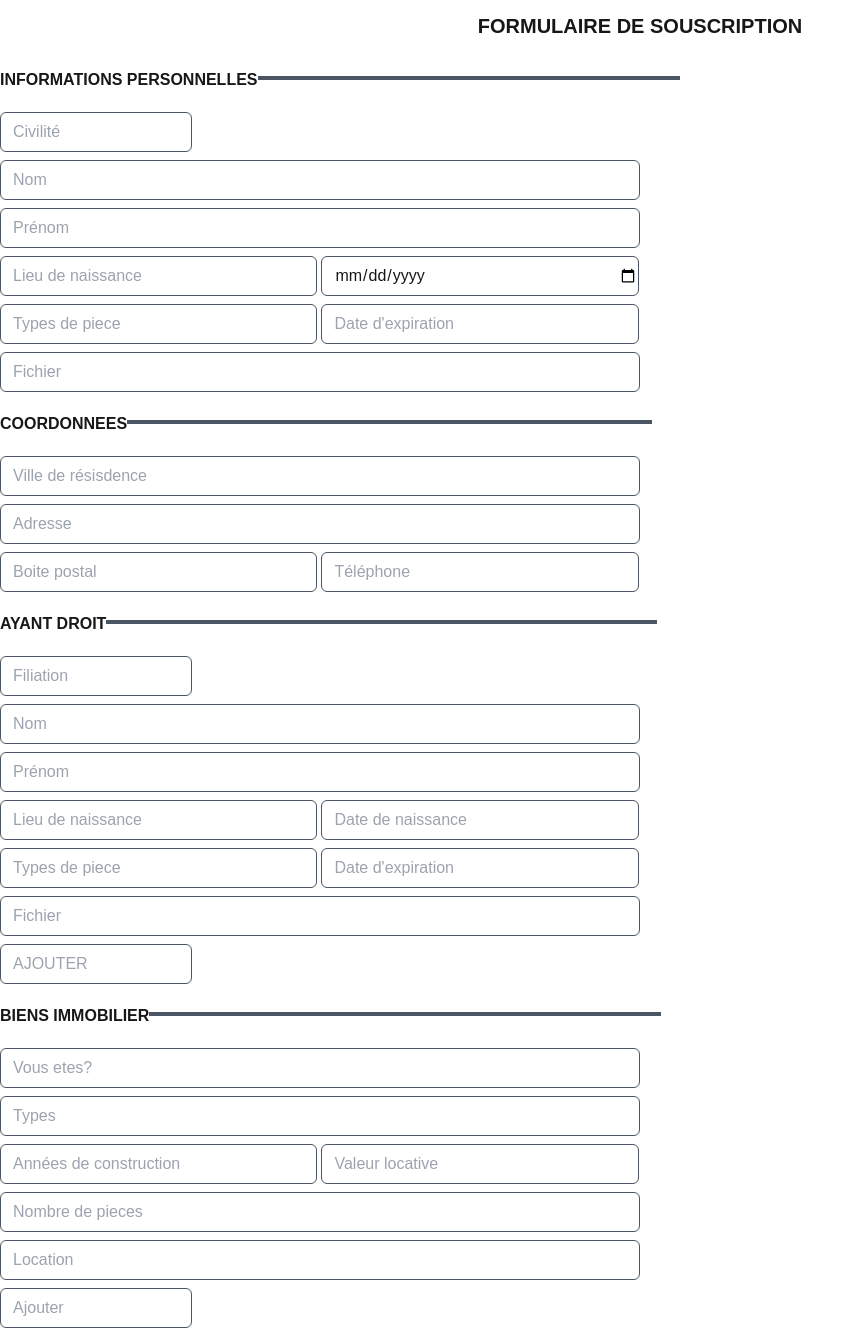
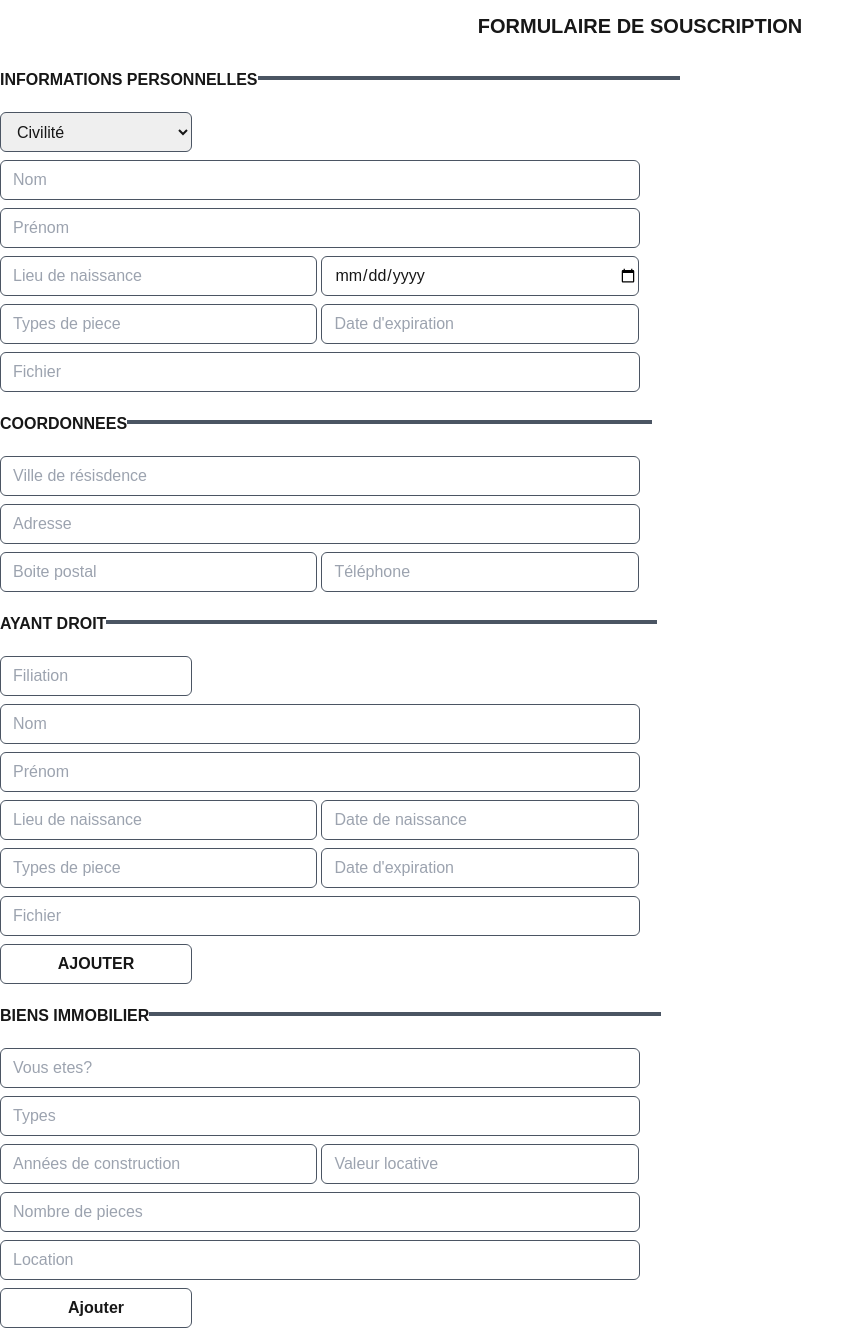
Before and after one commit to EmomiSethForgive/Formulaire__Newton, a Next.js app: page / in a window 1280 px wide. Shown: the whole page, without its empty margins (0-864 px from the left). Built offline with nearby package versions, Linux system fonts and the light colour scheme.

Commit message:
8 commit

```diff
--- a/app/components/Forms.jsx
+++ b/app/components/Forms.jsx
@@ -7,7 +7,13 @@ export function Forms() {
             <h1 className="max-sm:text-xs w-[] ">INFORMATIONS PERSONNELLES</h1>
             <div className="w-[50%] md:w-[33%] bg-gray-600 md:mt-2 max-md:m-auto h-1"></div>
           </div>
-          <input type="text" placeholder="Civilité" className=" border border-gray-600 bg-transparent  h-10  rounded-md pl-3 max-sm:pl-2 w-[25%]  md:w-[15%] " />
+          <select className=" border border-gray-600  h-10  rounded-md pl-3 max-sm:pl-2 w-[25%]  md:w-[15%] ">
+            <option disabled selected>Civilité</option>
+            <option  className=" border border-gray-600 h-10  rounded-md pl-3 max-sm:pl-2 w-[25%]  md:w-[15%]">Mr</option>
+            <option  className=" border border-gray-600 h-10  rounded-md pl-3 max-sm:pl-2 w-[25%]  md:w-[15%]">Mme</option>
+            <option  className=" border border-gray-600 h-10  rounded-md pl-3 max-sm:pl-2 w-[25%]  md:w-[15%]">Mlle</option>
+          </select>
+          {/* <input type="text" placeholder="Civilité" className=" border border-gray-600 bg-transparent  h-10  rounded-md pl-3 max-sm:pl-2 w-[25%]  md:w-[15%] " /> */}
           <input type="text" placeholder="Nom" className=" border border-gray-600 bg-transparent  h-10  rounded-md pl-3 max-sm:pl-2 max-sm:w-full w-[70%] md:w-[50%] " />
           <input type="text" placeholder="Prénom" className=" border border-gray-600 bg-transparent  h-10  rounded-md pl-3 max-sm:pl-2 max-sm:w-full w-[70%] md:w-[50%] " />
           <div className="flex gap-1">
@@ -45,7 +51,7 @@ export function Forms() {
             <input type="text" placeholder="Date d'expiration" className="border border-gray-600 bg-transparent  h-10  rounded-md pl-3 max-sm:pl-2 max-sm:w-[49.7%] w-[24.8%] " />
           </div>
           <input type="text" placeholder="Fichier" className="border border-gray-600 bg-transparent  h-10  rounded-md pl-3 max-sm:pl-2 max-sm:w-full w-[70%] md:w-[50%] " />
-          <input type="text" placeholder="AJOUTER" className="border border-gray-600 bg-transparent  h-10  rounded-md pl-3 max-sm:pl-2 w-[25%]  md:w-[15%] " />
+          <button type="submit"className="border border-gray-600 bg-transparent  h-10  rounded-md font-semibold w-[25%]  md:w-[15%] ">AJOUTER</button>
           <div className="flex w-full mt-3 mb-3 font-semibold ">
             <h1 className="max-sm:text-xs">BIENS IMMOBILIER</h1>
             <div className="w-[72%] bg-gray-600 md:w-[40%] md:mt-2  max-sm:m-auto h-1"></div>
@@ -58,7 +64,7 @@ export function Forms() {
           </div>
           <input type="text" placeholder="Nombre de pieces" className="border border-gray-600 bg-transparent  h-10  rounded-md pl-3 max-sm:pl-2 max-sm:w-full w-[70%] md:w-[50%] " />
           <input type="text" placeholder="Location" className="border border-gray-600 bg-transparent  h-10  rounded-md pl-3 max-sm:pl-2 max-sm:w-full w-[70%] md:w-[50%] " />
-          <input type="text" placeholder="Ajouter" className="border border-gray-600 bg-transparent  h-10  rounded-md pl-3 max-sm:pl-2 w-[25%]  md:w-[15%] " />
+          <button type="submit"className="border border-gray-600 bg-transparent  h-10  rounded-md font-semibold w-[25%]  md:w-[15%] ">Ajouter</button>
         </div>
       </form>
     </div>
```
